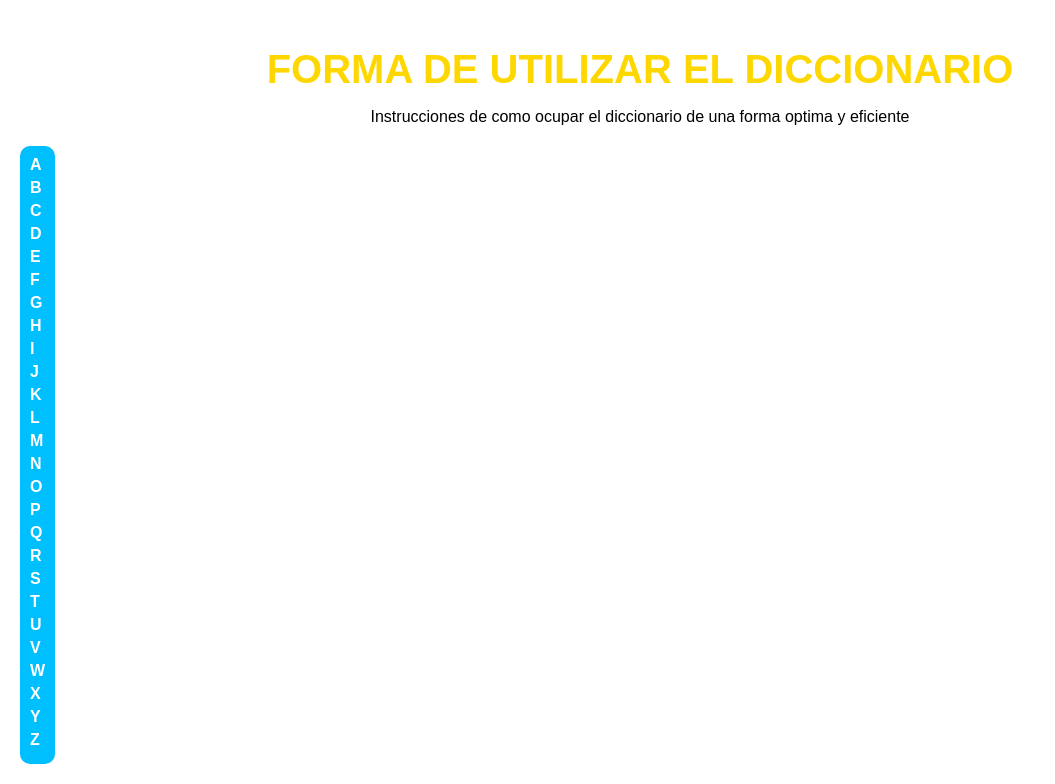
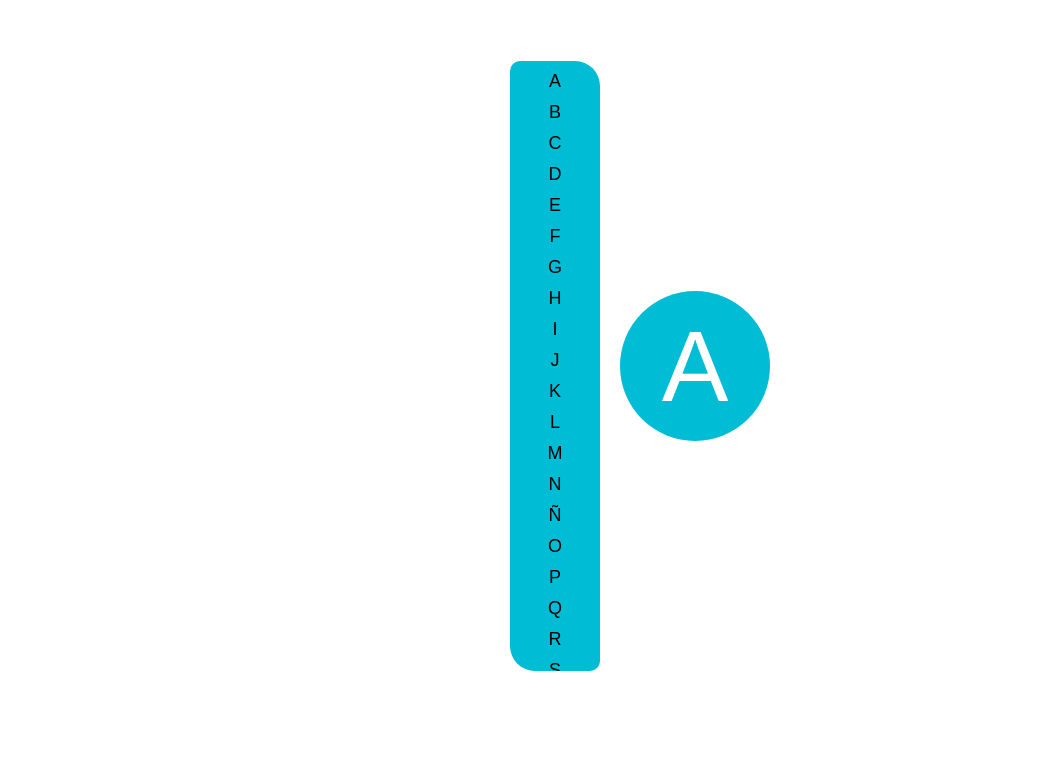
Before and after one commit to TheKingXion/Proyecto_Final, a Flask app: page /dictionary-usage in a window 1280 px wide. Shown: the part 68-852 px from the top of the page, without its empty margins (0-1055 px from the left). After the commit the page ends 739 px from the top, so only its background shows below. Run offline with Flask 3, Linux system fonts and the light colour scheme.

Commit message:
Ultimo de hoy

```diff
--- a/static/css/dictionary_usage.css
+++ b/static/css/dictionary_usage.css
@@ -46,6 +46,9 @@ header {
 main {
     flex-grow: 1;
     padding: 20px;
+    display: flex;
+    justify-content: center;
+    align-items: center;
 }
 
 h1 {
@@ -63,32 +66,52 @@ h1 {
 
 .content {
     display: flex;
+    align-items: center;
 }
 
-.alphabet-list {
-    background-color: #00bfff;
-    padding: 10px;
-    border-radius: 10px;
+.alphabet-menu {
+    background-color: #00bcd4;
+    border-radius: 10px 25px 10px 25px;
+    padding: 5px;
+    width: 80px;
+    height: 600px;
+    text-align: center;
+    overflow-y: scroll;
 }
 
-.alphabet-list ul {
+.alphabet-menu ul {
     list-style-type: none;
     padding: 0;
     margin: 0;
 }
 
-.alphabet-list li {
-    margin-bottom: 5px;
+.alphabet-menu ul li {
+    font-size: 18px;
+    padding: 5px 0;
+    color: #000;
+    cursor: pointer;
+    transition: background-color 0.3s;
 }
 
-.alphabet-list a {
+.alphabet-menu ul li.active {
+    background-color: #0097a7;
     color: white;
-    text-decoration: none;
-    font-weight: bold;
+    border-radius: 15px;
+    padding: 5px 15px;
+    transform: translateX(20px);
+    box-shadow: 0 4px 8px rgba(0, 0, 0, 0.3);
 }
 
-.dictionary-content {
-    flex-grow: 1;
+.selected-letter {
+    font-size: 100px;
+    background-color: #00bcd4;
+    color: white;
+    border-radius: 50%;
+    width: 150px;
+    height: 150px;
+    display: flex;
+    justify-content: center;
+    align-items: center;
     margin-left: 20px;
 }
 
@@ -102,21 +125,24 @@ h1 {
         flex-direction: column;
     }
 
-    .alphabet-list {
+    .alphabet-menu {
+        width: 100%;
+        height: auto;
         margin-bottom: 20px;
     }
 
-    .alphabet-list ul {
+    .alphabet-menu ul {
         display: flex;
         flex-wrap: wrap;
         justify-content: center;
     }
 
-    .alphabet-list li {
+    .alphabet-menu ul li {
         margin: 0 5px 5px 0;
     }
 
-    .dictionary-content {
+    .selected-letter {
         margin-left: 0;
+        margin-top: 20px;
     }
 }
--- /dev/null
+++ b/static/js/dictionary_usage.js
@@ -0,0 +1,10 @@
+function selectLetter(letter, element) {
+    document.getElementById("selected-letter").textContent = letter;
+
+    let items = document.querySelectorAll(".alphabet-menu ul li");
+    items.forEach(item => {
+        item.classList.remove("active");
+    });
+
+    element.classList.add("active");
+}
--- a/templates/dictionary_usage.html
+++ b/templates/dictionary_usage.html
@@ -31,44 +31,43 @@
             </div>
         </header>
         <main>
-            <h1>FORMA DE UTILIZAR EL DICCIONARIO</h1>
-            <p class="instructions">Instrucciones de como ocupar el diccionario de una forma optima y eficiente</p>
             <div class="content">
-                <div class="alphabet-list">
-                    <ul>
-                        <li><a href="#A">A</a></li>
-                        <li><a href="#B">B</a></li>
-                        <li><a href="#C">C</a></li>
-                        <li><a href="#D">D</a></li>
-                        <li><a href="#E">E</a></li>
-                        <li><a href="#F">F</a></li>
-                        <li><a href="#G">G</a></li>
-                        <li><a href="#H">H</a></li>
-                        <li><a href="#I">I</a></li>
-                        <li><a href="#J">J</a></li>
-                        <li><a href="#K">K</a></li>
-                        <li><a href="#L">L</a></li>
-                        <li><a href="#M">M</a></li>
-                        <li><a href="#N">N</a></li>
-                        <li><a href="#O">O</a></li>
-                        <li><a href="#P">P</a></li>
-                        <li><a href="#Q">Q</a></li>
-                        <li><a href="#R">R</a></li>
-                        <li><a href="#S">S</a></li>
-                        <li><a href="#T">T</a></li>
-                        <li><a href="#U">U</a></li>
-                        <li><a href="#V">V</a></li>
-                        <li><a href="#W">W</a></li>
-                        <li><a href="#X">X</a></li>
-                        <li><a href="#Y">Y</a></li>
-                        <li><a href="#Z">Z</a></li>
+                <div class="alphabet-menu">
+                    <ul id="alphabet-list">
+                        <li onclick="selectLetter('A', this)">A</li>
+                        <li onclick="selectLetter('B', this)">B</li>
+                        <li onclick="selectLetter('C', this)">C</li>
+                        <li onclick="selectLetter('D', this)">D</li>
+                        <li onclick="selectLetter('E', this)">E</li>
+                        <li onclick="selectLetter('F', this)">F</li>
+                        <li onclick="selectLetter('G', this)">G</li>
+                        <li onclick="selectLetter('H', this)">H</li>
+                        <li onclick="selectLetter('I', this)">I</li>
+                        <li onclick="selectLetter('J', this)">J</li>
+                        <li onclick="selectLetter('K', this)">K</li>
+                        <li onclick="selectLetter('L', this)">L</li>
+                        <li onclick="selectLetter('M', this)">M</li>
+                        <li onclick="selectLetter('N', this)">N</li>
+                        <li onclick="selectLetter('Ñ', this)">Ñ</li>
+                        <li onclick="selectLetter('O', this)">O</li>
+                        <li onclick="selectLetter('P', this)">P</li>
+                        <li onclick="selectLetter('Q', this)">Q</li>
+                        <li onclick="selectLetter('R', this)">R</li>
+                        <li onclick="selectLetter('S', this)">S</li>
+                        <li onclick="selectLetter('T', this)">T</li>
+                        <li onclick="selectLetter('U', this)">U</li>
+                        <li onclick="selectLetter('V', this)">V</li>
+                        <li onclick="selectLetter('W', this)">W</li>
+                        <li onclick="selectLetter('X', this)">X</li>
+                        <li onclick="selectLetter('Y', this)">Y</li>
+                        <li onclick="selectLetter('Z', this)">Z</li>
                     </ul>
                 </div>
-                <div class="dictionary-content">
-                    <!-- Dictionary content will go here -->
-                </div>
+                <div id="selected-letter" class="selected-letter">A</div>
             </div>
         </main>
     </div>
+
+    <script src="{{ url_for('static', filename='js/dictionary_usage.js') }}"></script>
 </body>
 </html>
```
Also changed, not shown: Test/script.js (added, +13 -0 lines), Test/styles.css (added, +64 -0 lines), Test/test.html (added, +47 -0 lines).
